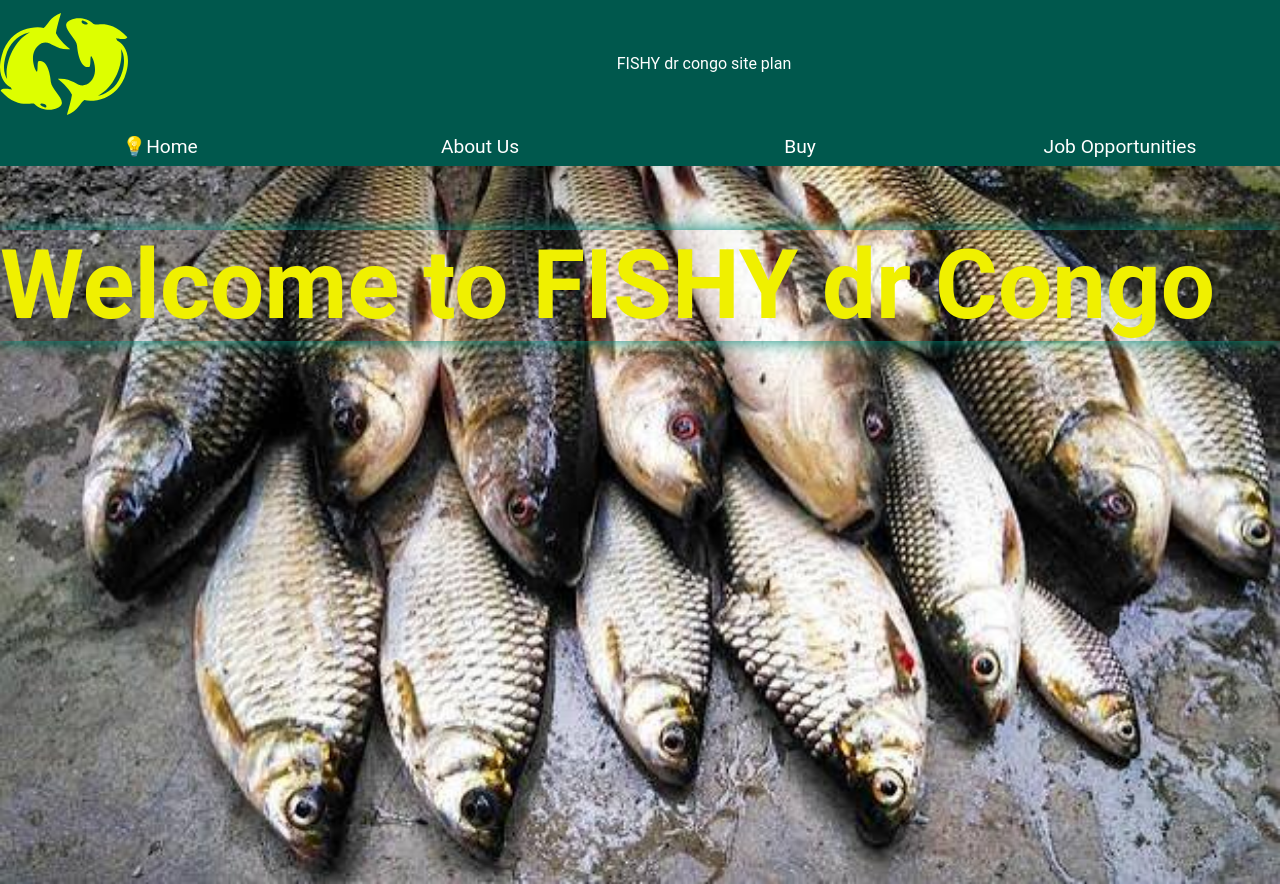
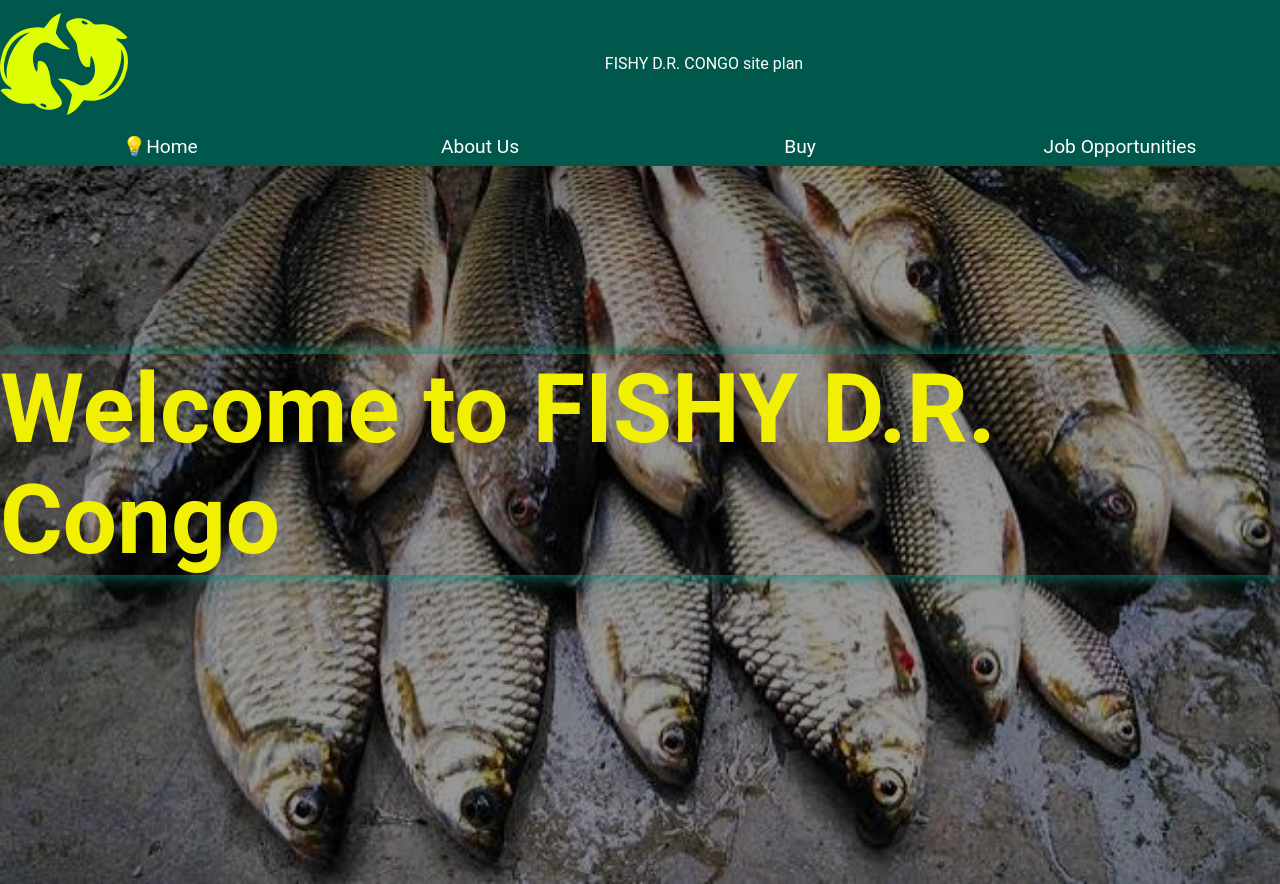
Before and after one commit to julietteETA/wdd231, a plain HTML site: page finalproject/project-site-plan.html in a window 1280 px wide. Shown: the top 884 px of the page. Drawn offline with Linux system fonts and the light colour scheme.

Commit message:
add changes

```diff
--- a/finalproject/project-site-plan.html
+++ b/finalproject/project-site-plan.html
@@ -22,7 +22,7 @@
 
         <div class="hero">
             <img src="images/fishnew.svg" alt="FISHY drc picture" loading="lazy" width="5" height="5">
-            <p>FISHY dr congo site plan</p>
+            <p>FISHY D.R. CONGO site plan</p>
             <div id="menu"></div>
         </div>
 
@@ -38,8 +38,8 @@
         </nav>
     </header>
     <main>
-        <section>
-            <h1> Welcome to FISHY dr Congo</h1>
+        <section class="hero1">
+            <h1> Welcome to FISHY D.R. Congo</h1>
             <img src="images/fish4.jpeg" alt="group of fishes">
             <p>Lorem ipsum dolor sit, amet consectetur adipisicing elit. Aperiam explicabo possimus quaerat culpa. Porro doloribus natus doloremque quia necessitatibus quas adipisci harum odit suscipit fuga. Quaerat veniam at omnis impedit.</p>
         </section>
--- a/finalproject/styles/finalproject-small.css
+++ b/finalproject/styles/finalproject-small.css
@@ -25,12 +25,20 @@ body {
     font-style: normal;
     text-align: center;
 }
+.hero1 img {
+filter: brightness(60%);
+
+}
 h1 {
     font-size: 72px;
+    top: 50%;
+    left: 50%;
+    transform: translate(-50%, -50%);
     text-align: left;
     position: absolute;
     color: var(--color4);
     box-shadow: 0 0 1rem var(--color2) ;
+    z-index: 2;
 
 
 }
@@ -50,6 +58,7 @@ header {
     box-shadow: 0 0 30px var(--color3);
 
 }
+
 
 header,
 main {
```
